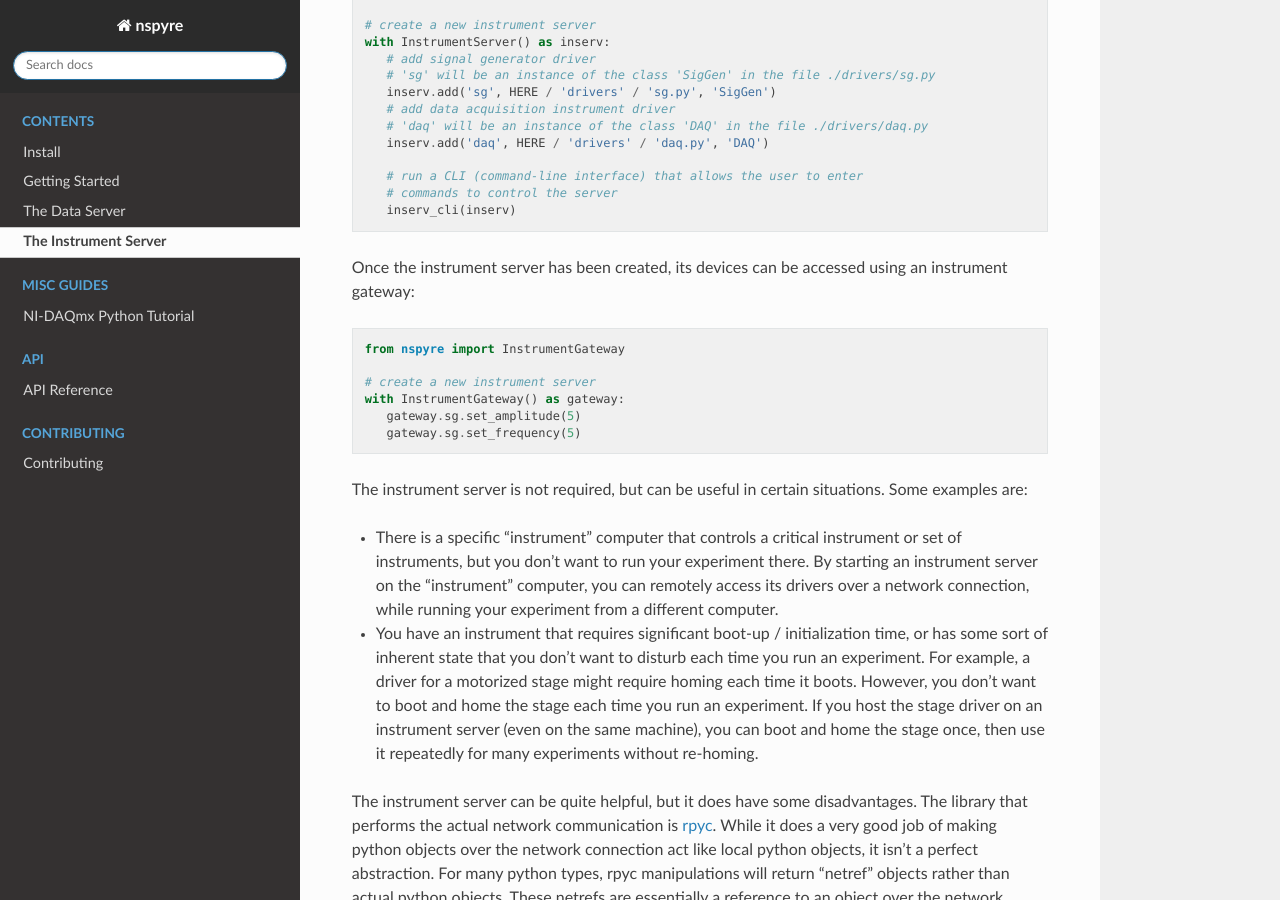
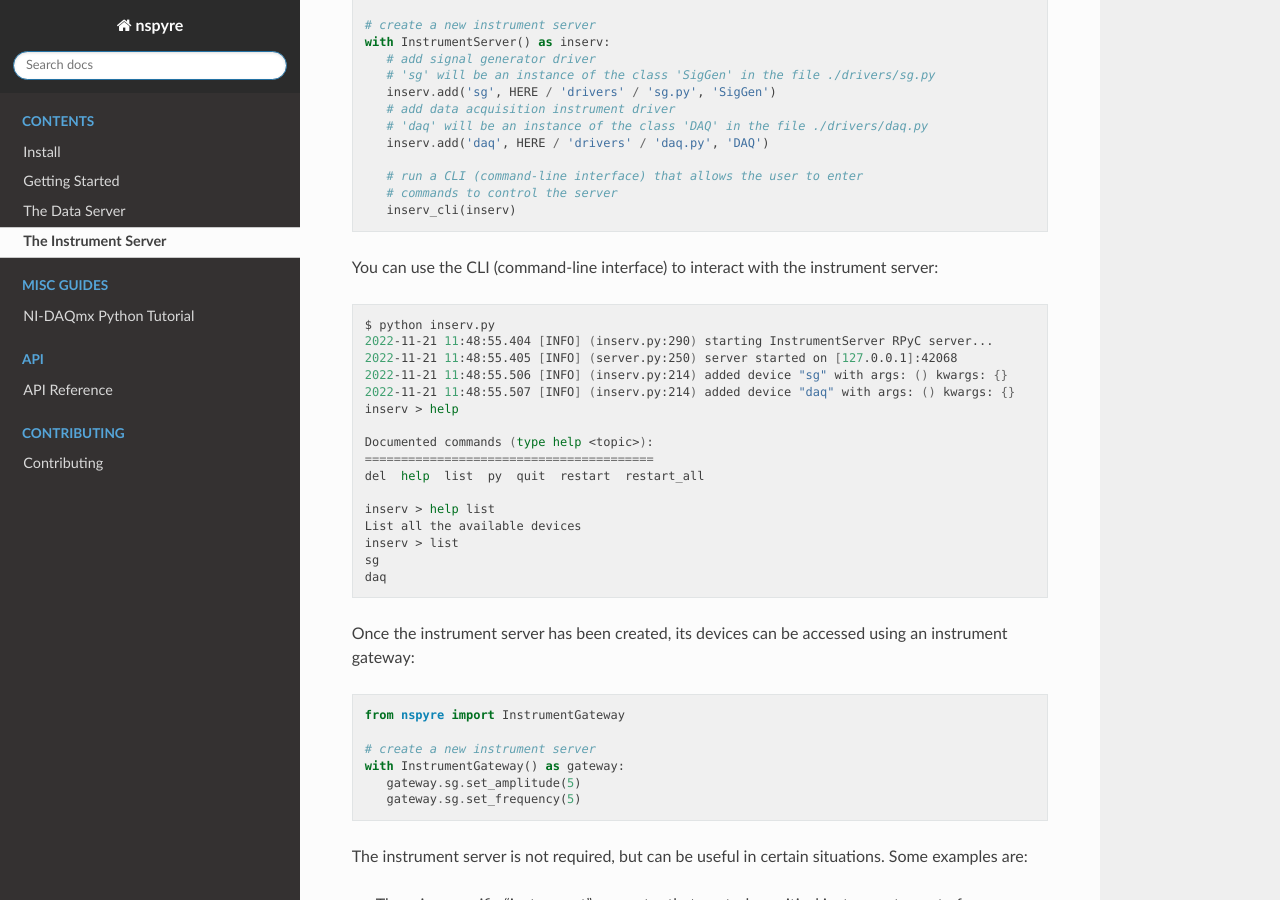
Before and after one commit to nspyre-org/nspyre, a Sphinx documentation site: the page built from docs/source/instrument_server.rst, in a window 1280 px wide and 900 px high, scrolled down 498 px. Built offline with Sphinx 7.4.7 and the Read the Docs theme 2.0.0, drawn with Linux system fonts in a browser that asks for light colours.

Commit message:
add some info about the CLI to the inserv/dataserv docs

```diff
--- a/docs/source/instrument_server.rst
+++ b/docs/source/instrument_server.rst
@@ -31,6 +31,27 @@ You can use the InstrumentServer class to create an instrument server, and add d
       # run a CLI (command-line interface) that allows the user to enter
       # commands to control the server
       inserv_cli(inserv)
+
+You can use the CLI (command-line interface) to interact with the instrument server:
+
+.. code-block:: bash
+
+   $ python inserv.py
+   2022-11-21 11:48:55.404 [INFO] (inserv.py:290) starting InstrumentServer RPyC server...
+   2022-11-21 11:48:55.405 [INFO] (server.py:250) server started on [127.0.0.1]:42068
+   2022-11-21 11:48:55.506 [INFO] (inserv.py:214) added device "sg" with args: () kwargs: {}
+   2022-11-21 11:48:55.507 [INFO] (inserv.py:214) added device "daq" with args: () kwargs: {}
+   inserv > help
+
+   Documented commands (type help <topic>):
+   ========================================
+   del  help  list  py  quit  restart  restart_all
+
+   inserv > help list
+   List all the available devices
+   inserv > list
+   sg
+   daq
 
 Once the instrument server has been created, its devices can be accessed using an instrument gateway:
 
```
Also changed, not shown: docs/source/data_server.rst (+21 -1 lines).
